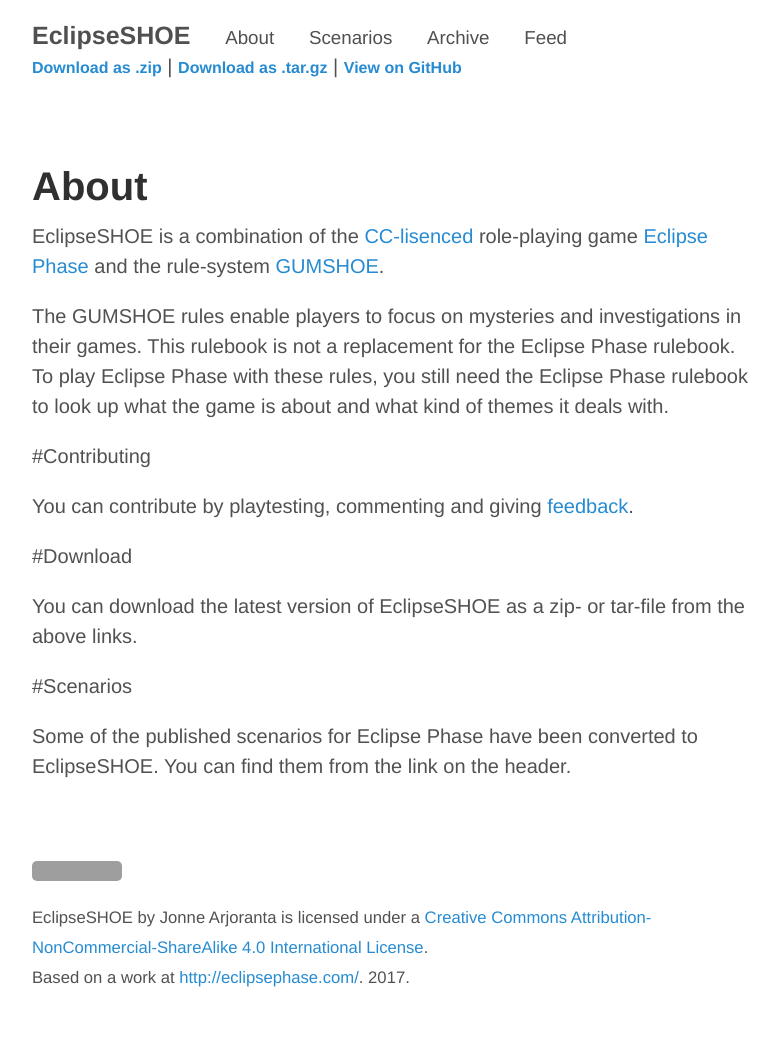
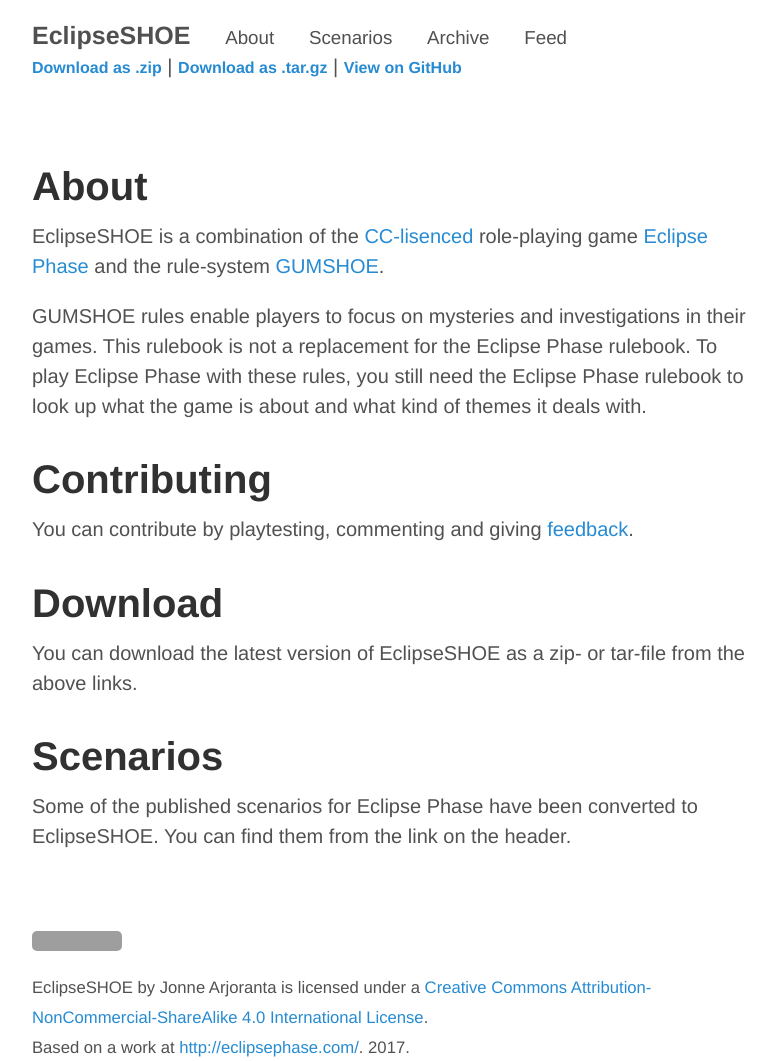
Before and after one commit to jaranta/epshoe, a Jekyll site: the page built from about.md, in a window 1280 px wide. Shown: the whole page, without its empty margins (248-1027 px from the left). Built offline with Jekyll 4.4.1, drawn with Linux system fonts in a browser that asks for light colours; before the commit the page ends 991 px from its top, so only the background shows below that; grey boxes are pictures that could not be loaded.

Commit message:
Fix and update the About-page

```diff
--- a/about.md
+++ b/about.md
@@ -5,16 +5,16 @@
 
 EclipseSHOE is a combination of the [CC-lisenced](https://creativecommons.org/licenses/) role-playing game [Eclipse Phase](http://eclipsephase.com/) and the rule-system [GUMSHOE](http://pelgranepress.com/site/?page_id=672).
 
-The GUMSHOE rules enable players to focus on mysteries and investigations in their games. This rulebook is not a replacement for the Eclipse Phase rulebook. To play Eclipse Phase with these rules, you still need the Eclipse Phase rulebook to look up what the game is about and what kind of themes it deals with.
+GUMSHOE rules enable players to focus on mysteries and investigations in their games. This rulebook is not a replacement for the Eclipse Phase rulebook. To play Eclipse Phase with these rules, you still need the Eclipse Phase rulebook to look up what the game is about and what kind of themes it deals with.
 
-#Contributing
+# Contributing
 
- You can contribute by playtesting, commenting and giving [feedback](http://bit.ly/epshoequestions).
+ You can contribute by playtesting, commenting and giving [feedback](https://github.com/gitkrax/epshoe/issues).
 
-#Download
+# Download
 
 You can download the latest version of EclipseSHOE as a zip- or tar-file from the above links.
 
-#Scenarios
+# Scenarios
 
 Some of the published scenarios for Eclipse Phase have been converted to EclipseSHOE. You can find them from the link on the header.
```
